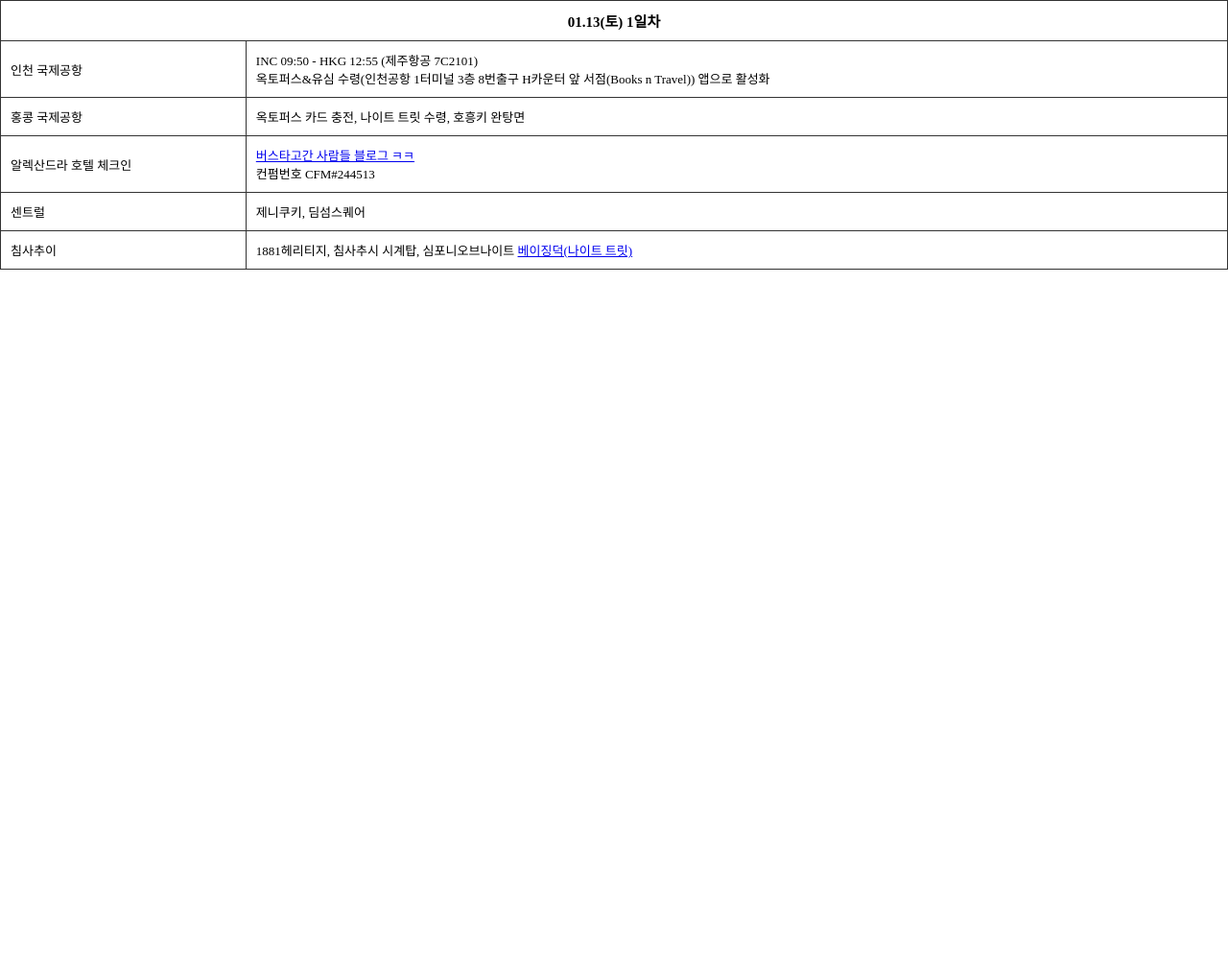
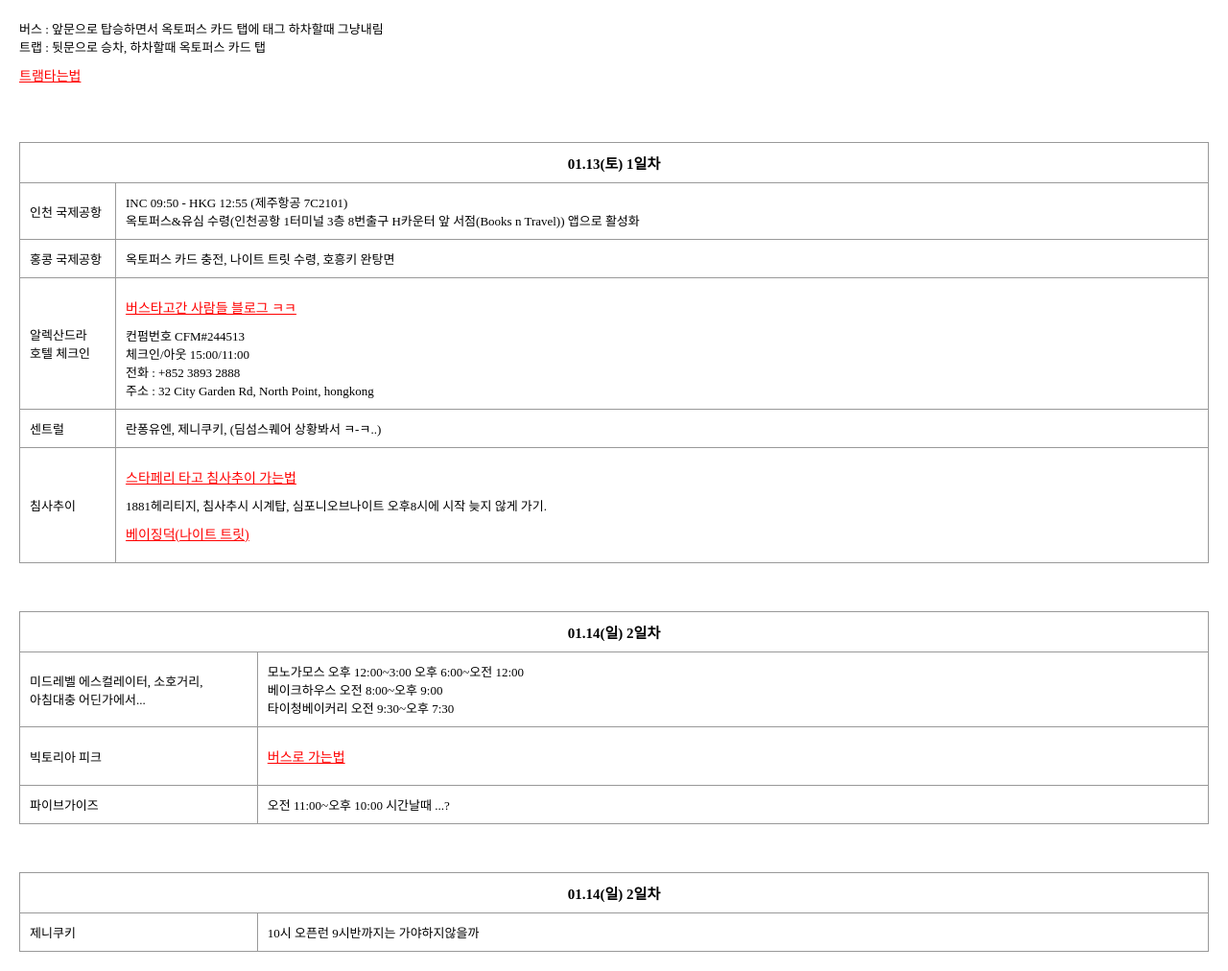
Before and after one commit to eunsun11/eunsun22.github.io, a plain HTML site: page index.html in a window 1280 px wide. Shown: the whole page at 96% size. Before the commit the page ends 800 px from the top, so only its background shows below. Drawn offline with Linux system fonts and the light colour scheme.

Commit message:
내용추가

```diff
--- a/index.html
+++ b/index.html
@@ -6,16 +6,21 @@
     <title>홍콩</title>
     <style>
         *{margin: 0; padding: 0; font-size: 13px;}
-        table{border-collapse: collapse; width: 100%;}
+        .wrap{padding: 20px;}
+        table{border-collapse: collapse; width: 100%; margin-top: 50px;}
         table th{font-size: 15px;}
-        table th, table td{border: 1px solid #333; padding: 10px;}
+        table th, table td{border: 1px solid #999; padding: 10px; word-break: keep-all;}
+        a{display: block; font-size: 14px; color: #F00; border: none; padding: 10px 0;}
     </style>
 </head>
 <body>
     <div class="wrap">
+         버스 : 앞문으로 탑승하면서 옥토퍼스 카드 탭에 태그 하차할때 그냥내림<br>
+         트랩 : 뒷문으로 승차, 하차할때 옥토퍼스 카드 탭<br>
+         <a href="https://blog.naver.com/qooqoogoo/223297890378">트램타는법</a>
         <table>
             <colgroup>
-                <col style="width: 20%;">
+                <col style="width: 100px;">
                 <col>
             </colgroup>
             <tbody>
@@ -33,15 +38,62 @@
                 </tr>
                 <tr>
                     <td>알렉산드라 호텔 체크인</td>
-                    <td><a href="https://m.blog.naver.com/fernvveh/223099762179">버스타고간 사람들 블로그 ㅋㅋ</a> <br>컨펌번호 CFM#244513</td>
+                    <td>
+                        <a href="https://m.blog.naver.com/fernvveh/223099762179">버스타고간 사람들 블로그 ㅋㅋ</a>
+                        컨펌번호 CFM#244513<br>
+                        체크인/아웃 15:00/11:00<br>
+                        전화 : +852 3893 2888<br>
+                        주소 : 32 City Garden Rd, North Point, hongkong
+                    </td>
                 </tr>
                 <tr>
                     <td>센트럴</td>
-                    <td>제니쿠키, 딤섬스퀘어</td>
+                    <td>란퐁유엔, 제니쿠키, (딤섬스퀘어 상황봐서 ㅋ-ㅋ..)</td>
                 </tr>
                 <tr>
                     <td>침사추이</td>
-                    <td>1881헤리티지, 침사추시 시계탑, 심포니오브나이트 <a href="https://blog.naver.com/jungyun_log/223307752500">베이징덕(나이트 트릿)</a></td>
+                    <td> <a href="https://blog.naver.com/ypkhss/223090677360">스타페리 타고 침사추이 가는법</a>1881헤리티지, 침사추시 시계탑, 심포니오브나이트 오후8시에 시작 늦지 않게 가기. <a href="https://blog.naver.com/jungyun_log/223307752500">베이징덕(나이트 트릿)</a></td>
+                </tr>
+            </tbody>
+        </table>
+        <table>
+            <colgroup>
+                <col style="width: 20%;">
+                <col>
+            </colgroup>
+            <tbody>
+                <tr>
+                    <th colspan="2">01.14(일) 2일차</th>
+                </tr>
+                <tr>
+                    <td>미드레벨 에스컬레이터, 소호거리, 아침대충 어딘가에서...</td>
+                    <td>모노가모스 오후 12:00~3:00 오후 6:00~오전 12:00<br>
+                        베이크하우스 오전 8:00~오후 9:00<br>
+                        타이청베이커리 오전 9:30~오후 7:30
+                    </td>
+                </tr>
+                <tr>
+                    <td>빅토리아 피크</td>
+                    <td><a href="https://blog.naver.com/garam_flower/223258672816">버스로 가는법</a></td>
+                </tr>
+                <tr>
+                    <td>파이브가이즈</td>
+                    <td>오전 11:00~오후 10:00 시간날때 ...?</td>
+                </tr>
+            </tbody>
+        </table>
+        <table>
+            <colgroup>
+                <col style="width: 20%;">
+                <col>
+            </colgroup>
+            <tbody>
+                <tr>
+                    <th colspan="2">01.14(일) 2일차</th>
+                </tr>
+                <tr>
+                    <td>제니쿠키</td>
+                    <td>10시 오픈런 9시반까지는 가야하지않을까</td>
                 </tr>
             </tbody>
         </table>
```
